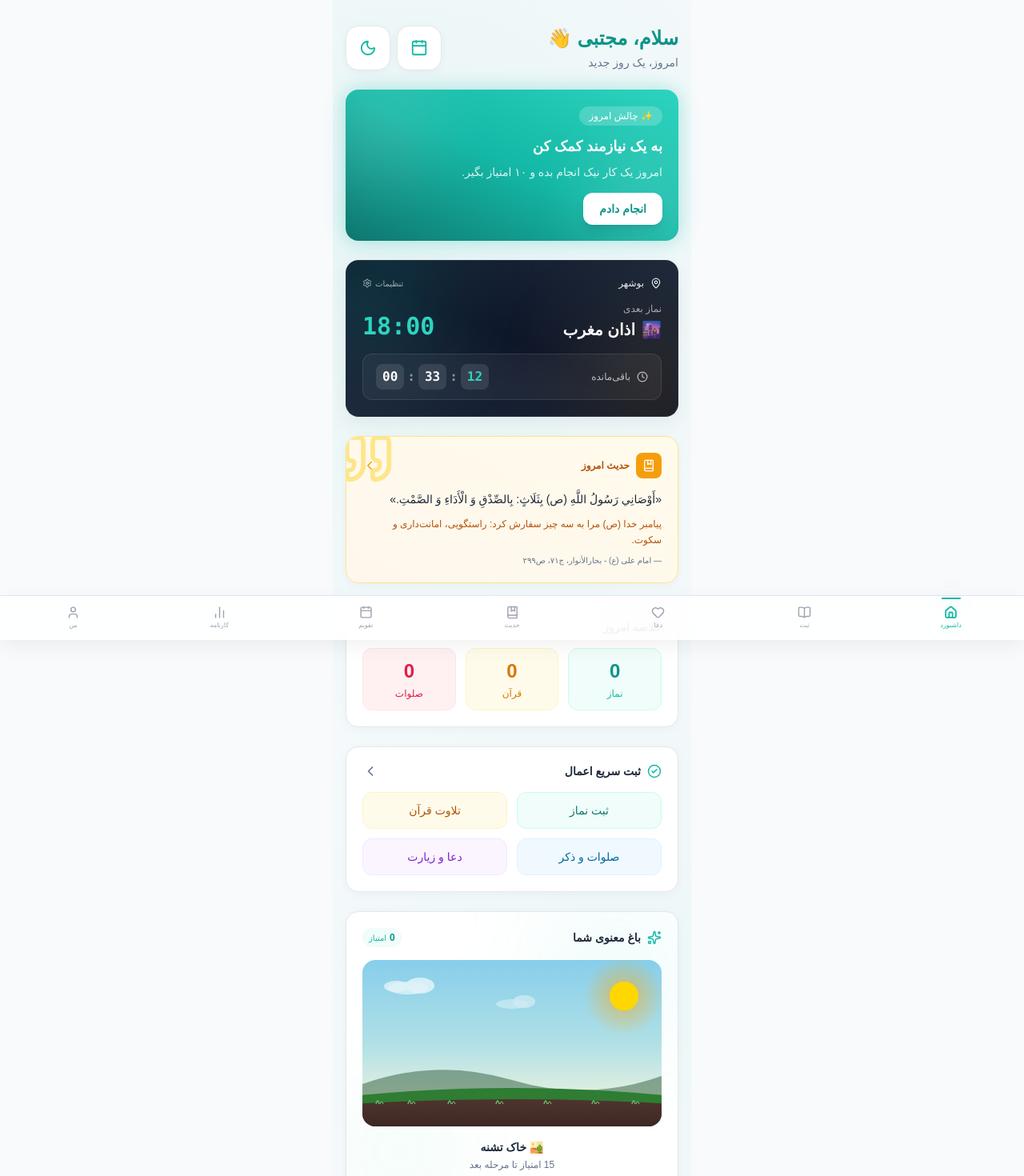
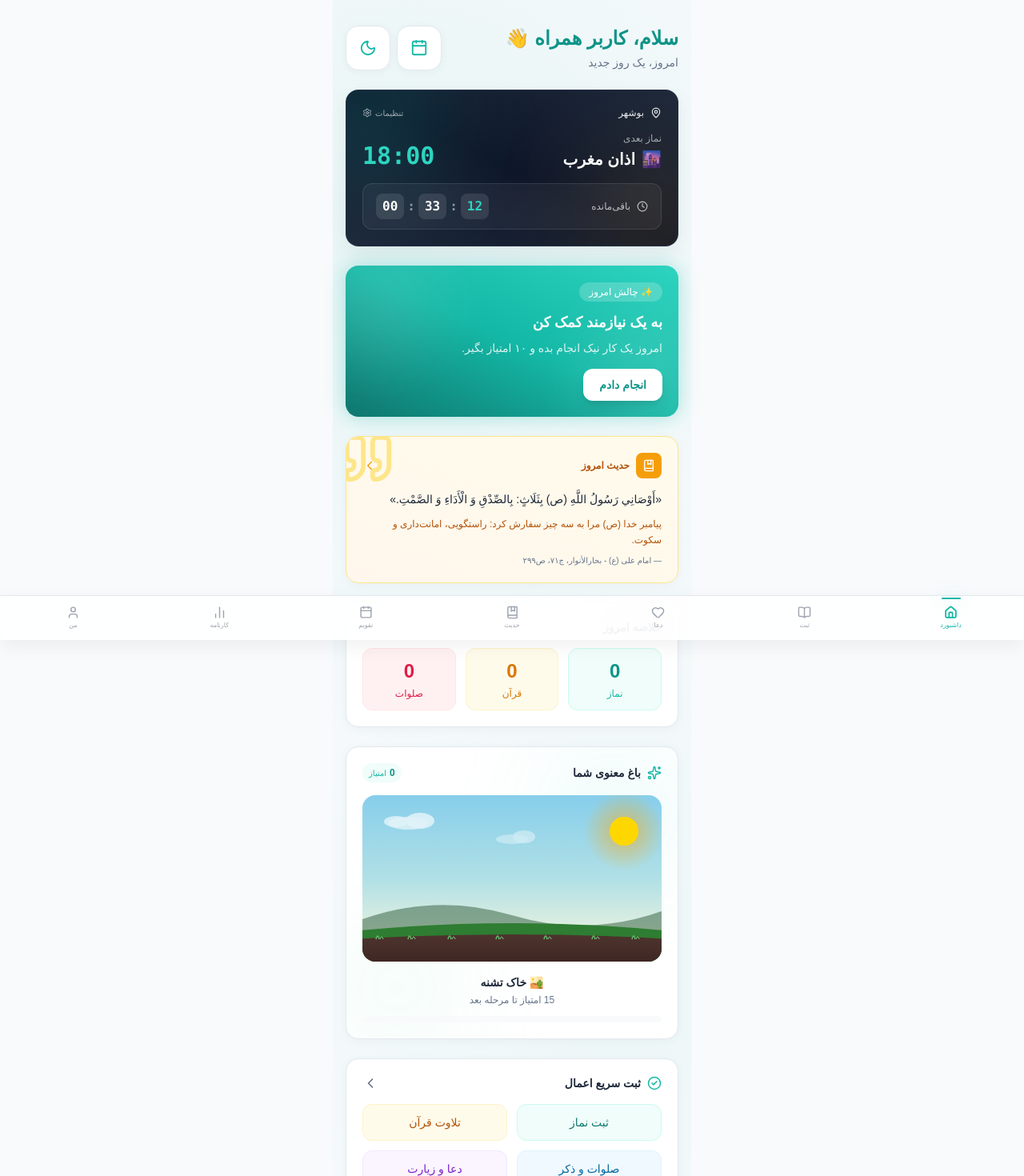
Before and after one commit to mojtabamaniya5-boop/Ebadat, a React (Vite) app: page /prayer-settings in a window 1280 px wide. Shown: the top 1470 px of the page at 80% size. Built offline with nearby package versions, Linux system fonts and the light colour scheme; a small style sheet from the web is missing.

Commit message:
fix: dashboard reads username from localStorage

```diff
--- a/src/pages/Dashboard.jsx
+++ b/src/pages/Dashboard.jsx
@@ -9,9 +9,13 @@ import HadithCard from '../components/HadithCard'
 
 export default function Dashboard() {
   const [data, setData] = useState(null)
+  const [userName, setUserName] = useState('کاربر همراه')
 
   useEffect(() => {
     setData(getTodayData())
+    // بارگذاری اسم کاربر از localStorage
+    const savedName = localStorage.getItem('ebadat-user-name')
+    if (savedName) setUserName(savedName)
   }, [])
 
   const toggleChallenge = () => {
@@ -29,7 +33,7 @@ export default function Dashboard() {
     <main className="p-4 max-w-md mx-auto animate-fade-in bg-mesh-light dark:bg-mesh-dark min-h-screen">
       <div className="flex justify-between items-center mb-6 mt-4">
         <div>
-          <h1 className="text-2xl font-bold text-brand-600 dark:text-brand-400">سلام، مجتبی 👋</h1>
+          <h1 className="text-2xl font-bold text-brand-600 dark:text-brand-400">سلام، {userName} 👋</h1>
           <p className="text-sm text-sub mt-1">امروز، یک روز جدید</p>
         </div>
         <div className="flex gap-2">
@@ -41,6 +45,8 @@ export default function Dashboard() {
           <ThemeToggle />
         </div>
       </div>
+
+      <PrayerTimesCard />
 
       {/* چالش */}
       <div className="relative overflow-hidden rounded-2xl p-5 text-white shadow-glow mb-6 bg-gradient-to-bl from-brand-400 via-brand-500 to-brand-700">
@@ -63,11 +69,10 @@ export default function Dashboard() {
         </div>
       </div>
 
-      <PrayerTimesCard />
-
+      {/* حدیث امروز */}
       <HadithCard />
 
-      {/* خلاصه */}
+      {/* خلاصه امروز */}
       <div className="card p-5 mb-6">
         <h3 className="font-bold text-main mb-4 text-sm">خلاصه امروز</h3>
         <div className="grid grid-cols-3 gap-3 text-center">
@@ -89,8 +94,11 @@ export default function Dashboard() {
         )}
       </div>
 
+      {/* باغ معنوی */}
+      <SpiritualGarden />
+
       {/* دسترسی سریع */}
-      <Link to="/track" className="card p-5 mb-6 active:scale-[0.98] transition-all block">
+      <Link to="/track" className="card p-5 active:scale-[0.98] transition-all block">
         <div className="flex items-center justify-between mb-4">
           <h3 className="font-bold text-main flex items-center gap-2 text-sm">
             <CheckCircle2 size={18} className="text-brand-500" />
@@ -105,10 +113,6 @@ export default function Dashboard() {
           <div className="bg-purple-50 dark:bg-purple-900/20 text-purple-700 dark:text-purple-300 py-3 rounded-xl font-medium text-sm text-center border border-purple-100 dark:border-purple-900/40">دعا و زیارت</div>
         </div>
       </Link>
-
-
-      {/* باغ معنوی جدید */}
-      <SpiritualGarden />
     </main>
   )
 }
```
Also changed, not shown: 2 other files (tests, documents, lock files or other folders).
